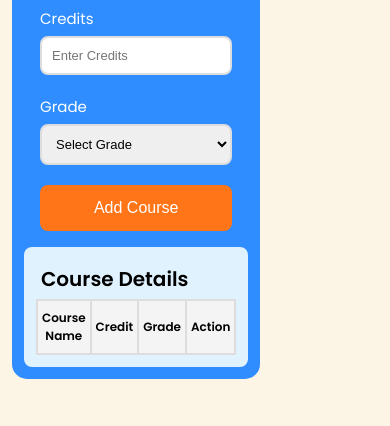
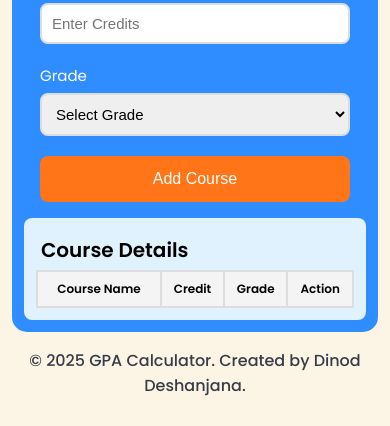
Before and after one commit to DinodDeshanjana/GPA-Calculator, a plain HTML site: page index.html in a window 390 px wide. Shown: the part 785-1211 px from the top of the page. Before the commit the page ends 1176 px from the top, so only its background shows below. Drawn offline with Linux system fonts and the light colour scheme.

Commit message:
Updated.

```diff
--- a/style.css
+++ b/style.css
@@ -12,6 +12,8 @@ body{
     min-height: 100vh;
     margin: 0px;
     padding: 10px;
+    padding-top: 40px;
+    flex-direction: column;
 }
 
 .main-container{
@@ -157,7 +159,7 @@ button:hover{
 .course-table{
     border-collapse: collapse;
     width: 100%;
-    min-width: 500px;
+    min-width: 100%;
 }
 .course-table th{
     background-color: #f4f4f4;
@@ -176,7 +178,11 @@ button:hover{
       background: #f9f9f9;
     }
 
-
+footer p{
+    text-align: center;
+    color: #383c47;
+    font-weight: 500;
+}
 
 
 
@@ -240,7 +246,7 @@ button:hover{
         }
 
         .gpa-image img{
-            width: 120px;
+            width: 160px;
         }
 
         .gpacal-calculateinterface{
@@ -262,7 +268,7 @@ button:hover{
 
         .form-1 input, .form-1 select{
             padding: 10px;
-            font-size: 13px;
+            font-size: 15px;
         }
 
         .course-details{
```
